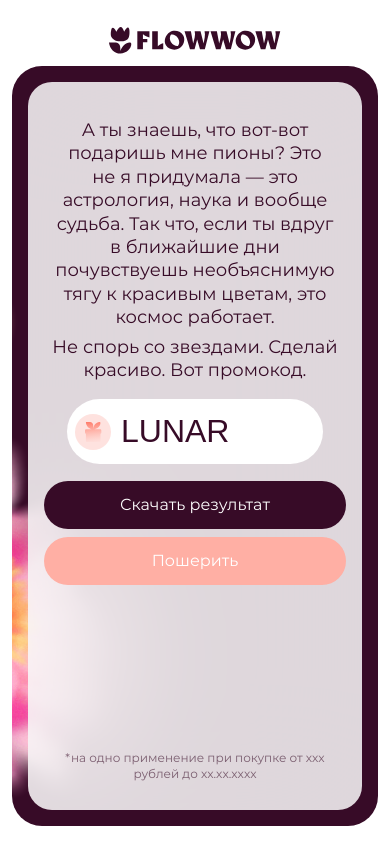
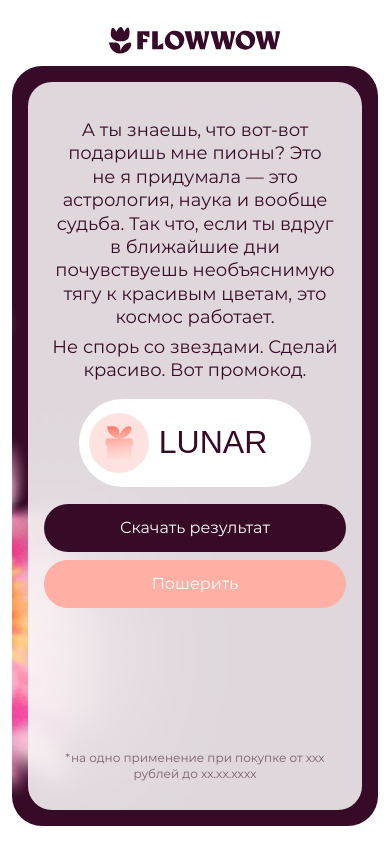
Before and after one commit to damino312/flowwow-2, a React (Vite) app: page /result in a window 390 px wide. Built offline with nearby package versions, Linux system fonts and the light colour scheme.

Commit message:
change result layout

```diff
--- a/src/routes/Result/Result.css
+++ b/src/routes/Result/Result.css
@@ -124,23 +124,15 @@
     display: flex;
     align-items: center;
     gap: 1rem;
-    width: 25.6rem;
     max-width: 100%;
     background-color: #fff;
     border-radius: 100px;
-    padding: 1.4rem 1rem;
+    padding: 1.4rem 4.4rem 1.4rem 1rem;
     margin-bottom: 0;
-
-    @media (max-width: 640px) {
-      gap: clamp(0.6rem, 1.5dvh, 1rem);
-      width: min(25.6rem, 100%);
-      padding: clamp(0.7rem, 1.4dvh, 1.2rem) clamp(0.8rem, 2vw, 1rem);
-    }
 
     img {
       flex-shrink: 0;
       width: auto;
-      height: clamp(2.4rem, 5dvh, 3.6rem);
     }
 
     p {
```
